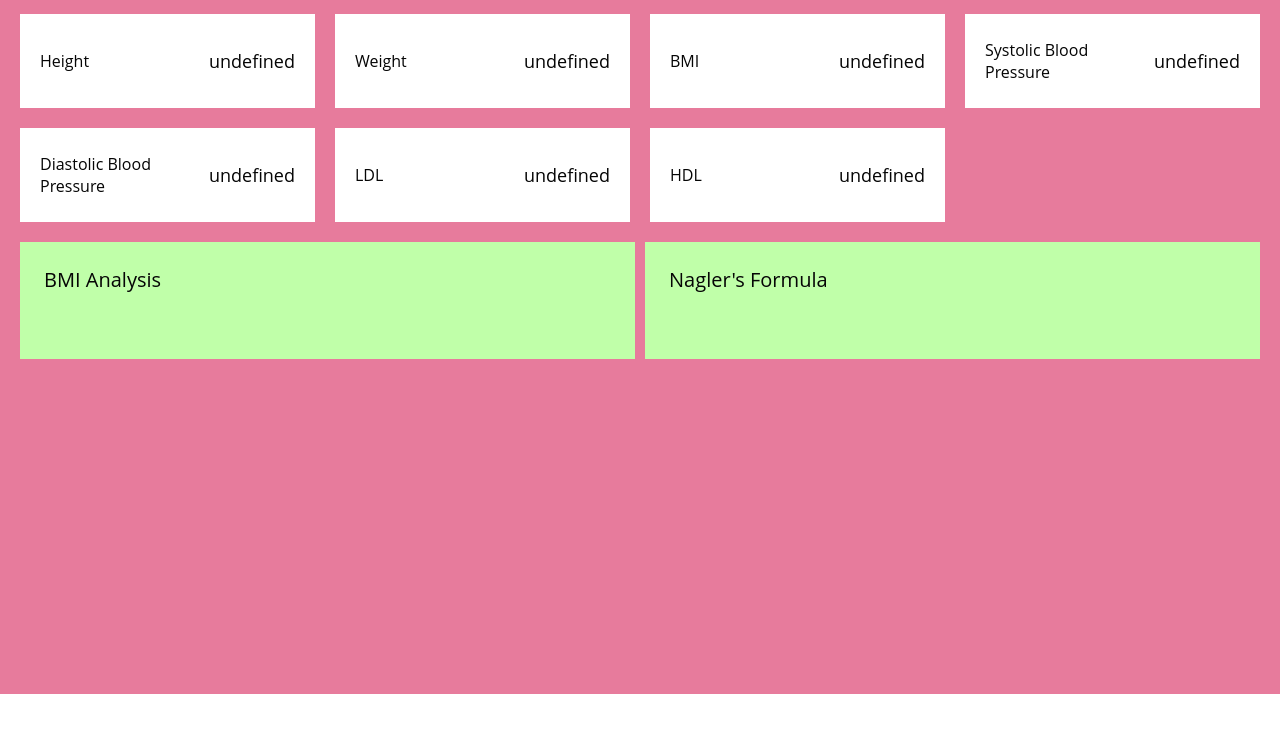
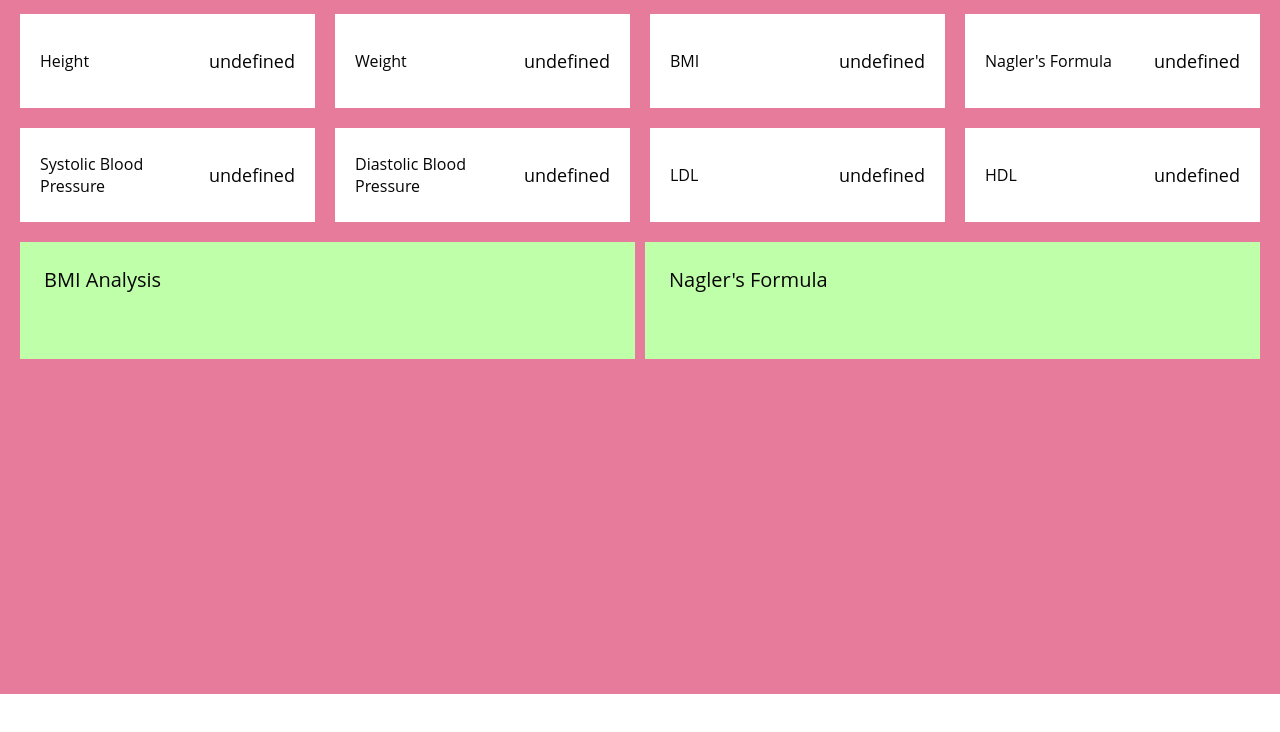
Before and after one commit to segejung/FHIR-Health-Informatics, a plain HTML site: page index.html in a window 1280 px wide. Shown: the part 56-788 px from the top of the page. Drawn offline with Linux system fonts and the light colour scheme.

Commit message:
Update index.html

```diff
--- a/index.html
+++ b/index.html
@@ -32,6 +32,10 @@
         <div class="small-card">
           <div>BMI</div>
           <div class="ob-value" id="bmi">undefined</div>
+        </div>
+        <div class="small-card">
+          <div>Nagler's Formula</div>
+          <div class="ob-value" id="nagler">undefined</div>
         </div>
         <div class="small-card">
           <div>Systolic Blood Pressure</div>
```
